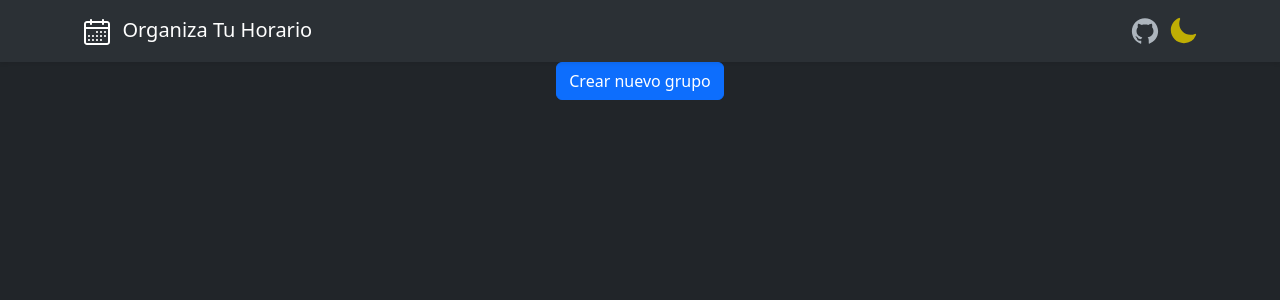
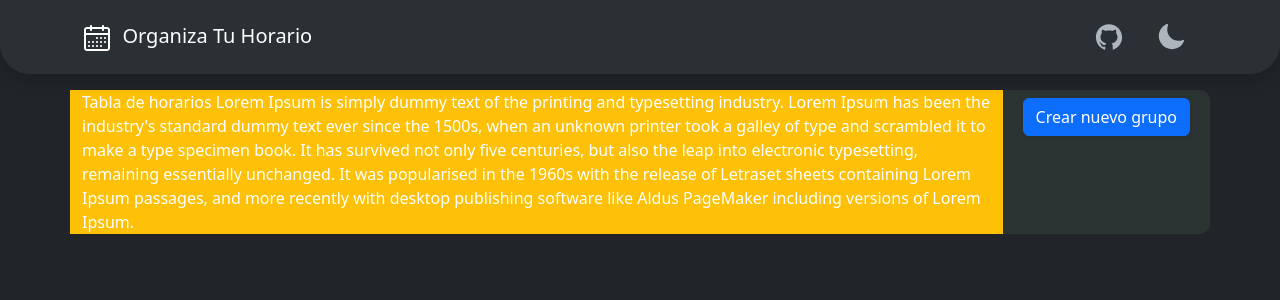
Before and after one commit to SantiHSilva/OrganizaTuHorario, a React (Vite) app: page / in a window 1280 px wide. Shown: the top 300 px of the page. Built offline with nearby package versions, Linux system fonts and the light colour scheme.

Commit message:
Update: Interface

```diff
--- a/src/App.jsx
+++ b/src/App.jsx
@@ -1,15 +1,22 @@
 import DataRoot from "./Components/CRUD/DataRoot.jsx";
 import { globalGroupList, theme } from "./Utils/GlobalVars.js";
 import {NavBarMenu} from "./Components/NavBar.jsx";
+import {useEffect, useState} from "react";
 
 function App() {
 
   console.log("Updating App...")
+  const [currentTheme, updateTheme] = useState(theme);
+
+  useEffect(() => {
+    console.log("[APP] Se cambio el tema a: " + currentTheme);
+  }, [currentTheme]);
+
 
   return (
     <>
-      <NavBarMenu currentTheme={theme} />
-      <DataRoot data={globalGroupList} />
+      <NavBarMenu currentTheme={currentTheme} updateTheme={updateTheme}  />
+      <DataRoot data={globalGroupList} updateTheme={updateTheme} />
     </>
   )
 }
--- a/src/Components/CRUD/DataRoot.jsx
+++ b/src/Components/CRUD/DataRoot.jsx
@@ -1,15 +1,34 @@
 import useToggle from "../CustomHooks/useToggle.js";
 import {CrearGrupoModal} from "./Groups/CrearGrupoModal.jsx";
 import {ListGroups} from "./Groups/MostrarGrupos.jsx";
+import {theme} from "../../Utils/GlobalVars.js";
 
 export default function DataRoot({data}){
   const [, toggleUpdate] = useToggle(false);
   console.log("Updating DataRoot...");
 
   return (
-    <div className='container'>
-      <CrearGrupoModal toggleUpdate={toggleUpdate} />
-      <ListGroups toggleUpdate={toggleUpdate} data={data} />
+    <div className='p-3'>
+      <div className="container text-white">
+        <div className="row">
+          <div className="col bg-warning">
+            {/* Horarios */}
+            Tabla de horarios
+            Lorem Ipsum is simply dummy text of the printing and typesetting industry. Lorem Ipsum has been the industry's standard dummy text ever since the 1500s, when an unknown printer took a galley of type and scrambled it to make a type specimen book. It has survived not only five centuries, but also the leap into electronic typesetting, remaining essentially unchanged. It was popularised in the 1960s with the release of Letraset sheets containing Lorem Ipsum passages, and more recently with desktop publishing software like Aldus PageMaker including versions of Lorem Ipsum.
+          </div>
+          <div className="col-md-auto"
+            style={{
+              backgroundColor: theme === 'dark' ? '#2C3333' : '#EEEEEE',
+              transition: 'all 0.2s ease-in-out',
+              borderRadius: '0px 10px 10px 00px '
+            }}
+          >
+            {/* Listar Grupos */}
+            <CrearGrupoModal toggleUpdate={toggleUpdate} />
+            <ListGroups toggleUpdate={toggleUpdate} data={data} theme={theme} />
+          </div>
+        </div>
+      </div>
     </div>
   )
 }
--- a/src/Components/CRUD/Groups/CrearGrupoModal.jsx
+++ b/src/Components/CRUD/Groups/CrearGrupoModal.jsx
@@ -62,7 +62,7 @@ function TestingModal({toggleUpdate}){
       toast.info('Wow so easy!', {
         icon: "success",
         position: "top-center",
-        autoClose: 5000,
+        autoClose: 2000,
         hideProgressBar: false,
         closeOnClick: true,
         pauseOnHover: true,
@@ -90,13 +90,15 @@ function TestingModal({toggleUpdate}){
     <div className='text-center'>
 
       <ToastContainer />
-
-      <Button variant="primary" onClick={handleShow}>
+      <Button variant="primary"
+              className={'shadow-sm m-2'}
+              onClick={handleShow}>
         Crear nuevo grupo
       </Button>
 
       <Modal
        show={show}
+       onShow={createNewColor}
        onHide={() => {handleSave(); createNewColor();}}
        size=''
        aria-labelledby="contained-modal-title-vcenter"
--- a/src/Components/CRUD/Groups/MostrarGrupos.jsx
+++ b/src/Components/CRUD/Groups/MostrarGrupos.jsx
@@ -1,13 +1,14 @@
 import {deleteSpecifiedGroup} from "../../Data/groupManager.js";
-import { EditGroupModal } from "./ModificarGrupoModal.jsx";
 import Swal from "sweetalert2";
-import {SubgroupDashboard} from "../SubGroups/SubgroupDashboard.jsx";
 import {memo, useEffect} from "react";
+import {FaEdit, FaTrashAlt} from "react-icons/fa";
+import {adaptColorByHexColor} from "../../../Utils/Utils.js";
 
-function MostrarGrupos({toggleUpdate, data}){
+function MostrarGrupos({toggleUpdate, data, theme}){
 
   useEffect(() => {
     console.log("Creating MostrarGrupos...");
+    console.log(theme)
   }, []);
 
   function eliminarGrupo(idGroupToErase, nameGroup) {
@@ -33,39 +34,73 @@ function MostrarGrupos({toggleUpdate, data}){
   }
 
   let groupCarts = data.map((group) => (
-    <div className="col-sm-4 p-3" key={group.key}>
-      <div className="card">
-        <div className="card-body">
-          <div className='d-flex justify-content-between'>
-            <span className="text-black fst-italic">ID: {group.key}</span>
-            <p className='fw-semibold'>{group.name}</p>
-            <button type="button" className="btn-close" aria-label="Close" onClick={() => {
-              eliminarGrupo(group.key, group.name)
-            }}>
+      <div className="d-flex mb-2 rounded p-1 shadow"
+           key={group.key}
+           style={{
+             transition: 'all 0.2s ease-in-out',
+             backgroundColor: theme === 'dark' ? '#3F4E4F' : '#F2EAD3',
+           }}
+      >
+            <div className='flex-fill p-2 text-center justify-content-center rounded shadow'
+                 style={{
+                   backgroundColor: group.color,
+                 }}
+            >
+              <span
+                className='d-inline-block text-truncate align-center'
+                style={{
+                  maxWidth: '25ch', // 20 caracteres por línea
+                  color: adaptColorByHexColor(group.color),
+                }}
+              >
+                {group.name}
+              </span>
+            </div>
 
-            </button>
+            <div className= 'p-2 rounded m-1 shadow-lg'
+              style={{
+                transition: 'all 0.2s ease-in-out',
+                backgroundColor: theme === 'dark' ? '#FEFBF3' : '#212121',
+              }}
+            >
+              <FaEdit
+                size={25}
+                className='editarGrupo'
+                style={{
+                  transition: 'all 0.2s ease-in-out',
+                  cursor: 'pointer',
+                  fill: theme === 'dark' ? '#212121' : '#FEFBF3',
+                }}
+              />
+              <FaTrashAlt
+                size={25}
+                className='borrarGrupo'
+                style={{
+                  cursor: 'pointer',
+                  transition: 'all 0.2s ease-in-out',
+                  fill: theme === 'dark' ? '#212121' : '#FEFBF3',
+                }}
+                onClick={() => {
+                  eliminarGrupo(group.key, group.name)
+                }}
+              />
           </div>
-          <h5 className="card-title text-center">
+{/*          <h5 className="card-title text-center">
           </h5>
           <p className="card-text">
           </p>
           <div className='d-block mb-2 align-items-left'>
             <EditGroupModal idGroup={group.key} onHide={() => toggleUpdate()} />
             <SubgroupDashboard idGroup={group.key} />
-          </div>
-        </div>
+          </div>*/}
       </div>
-    </div>
   ));
 
   return(
-    <div>
-      <div className="container">
-        <div className="row">
-          {groupCarts}
-        </div>
-      </div>
-    </div>
+    <>
+      &nbsp;
+      {groupCarts}
+    </>
   )
 }
 
--- a/src/Components/NavBar.jsx
+++ b/src/Components/NavBar.jsx
@@ -5,10 +5,15 @@ import {RxCalendar} from "react-icons/rx";
 import {AiOutlineGithub} from "react-icons/ai";
 import {Tooltip} from "react-tooltip";
 
-function NavBar({currentTheme}){
+function NavBar({currentTheme, updateTheme}){
   return(
     <div>
-      <Navbar className="bg-body-tertiary shadow-sm">
+      <Navbar className="bg-body-tertiary shadow"
+        style={{
+          borderRadius : "0px 0px 30px 30px",
+          transition: 'all 0.2s ease-in-out',
+      }}
+      >
         <Container>
           <Navbar.Brand
             style={{
@@ -23,12 +28,20 @@ function NavBar({currentTheme}){
           <Navbar.Toggle />
           <Navbar.Collapse className="justify-content-end">
             <NavLink href="https://github.com/MetTheCarrot/OrganizaTuHorario" className='m-2' data-tooltip-id={'srcCode'}>
-              <AiOutlineGithub
-                class='github-icon-link'
-                size={30}
-              />
+
+              <button
+                className='btn noClickBorder'
+                color='transparent'
+                data-tooltip-id = 'themeButton'
+              >
+                <AiOutlineGithub
+                  className='github-icon-link'
+                  size={30}
+                />
+              </button>
+
             </NavLink>
-            <ThemeButton currentTheme={currentTheme} />
+            <ThemeButton currentTheme={currentTheme} updateTheme={updateTheme} />
           </Navbar.Collapse>
         </Container>
       </Navbar>
@@ -40,7 +53,8 @@ function NavBar({currentTheme}){
         border={'1px solid #ffffff'}
         style={{
           userSelect: 'none',
-borderRadius: '20px',
+          borderRadius: '20px',
+          transition: 'all 0.2s ease-in-out',
         }
       } // No seleccionar el texto del tooltip
       >
--- a/src/Components/Styles/App.css
+++ b/src/Components/Styles/App.css
@@ -1,11 +1,16 @@
 .github-icon-link:hover{
-    fill:white
+    fill: #FFD700;
 }
 
 .iconChangeTheme:hover{
-    fill: #f7e100;
+    fill: #FFD700;
 }
 
-.iconChangeTheme{
-    fill: #bfae04;
+.borrarGrupo:hover{
+    fill: #ff1e1e;
 }
+
+.noClickBorder,
+.noClickBorder:hover{
+    border: none;
+}
--- a/src/Components/themeButton.jsx
+++ b/src/Components/themeButton.jsx
@@ -5,17 +5,15 @@ import {HiSun, HiMoon} from "react-icons/hi2";
 // TODO: Cambiar el tooltip por rendimiento
 import {Tooltip} from 'react-tooltip';
 
-function ComponentThemeButton({currentTheme}){
+function ComponentThemeButton({currentTheme, updateTheme}){
 
   const [theme, setTheme] = useState(currentTheme);
 
   const props = {
-    onClick: changeThemeButton,
-    'data-tooltip-id': "themeButton",
+
     className: 'icon-link iconChangeTheme',
     size: 30,
     style: {
-      cursor: "pointer",
     }
   }
 
@@ -23,6 +21,7 @@ function ComponentThemeButton({currentTheme}){
     () => {
       console.log("Updating ThemeButton...")
       console.log("Current theme: " + theme)
+      updateTheme(theme);
       return (getIcon(props));
     }, [theme]);
 
@@ -49,7 +48,14 @@ function ComponentThemeButton({currentTheme}){
       >
         Cambiar tema
       </Tooltip>
-      {SetIcon}
+      <button
+        onClick={changeThemeButton}
+        className='btn noClickBorder'
+        color='transparent'
+        data-tooltip-id = 'themeButton'
+      >
+        {SetIcon}
+      </button>
 
     </div>
   )
```
Also changed, not shown: src/Components/CRUD/Groups/NavBar.jsx (added, +15 -0 lines), 1 other file (tests, documents, lock files or other folders).
